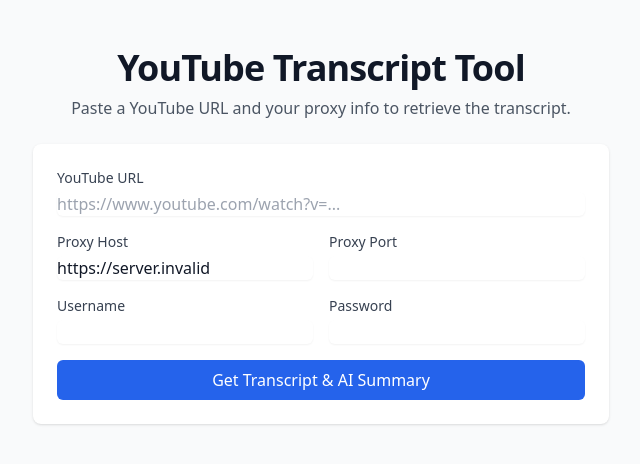
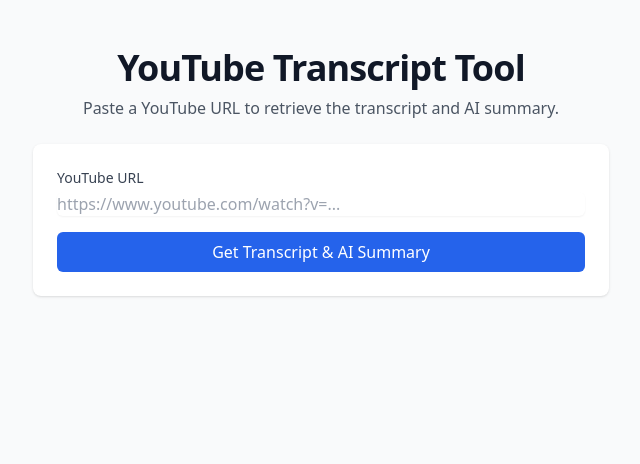
Before and after one commit to alanbouo/youtube-transcript-ui, a React (Vite) app: page / in a window 1280 px wide. Shown: the top 464 px of the page, without its empty margins (319-959 px from the left). Built offline with nearby package versions, Linux system fonts and the light colour scheme; no server answers; the HTML template or start-up script is replaced by a standard one.

Commit message:
removed proxy settings

```diff
--- a/src/App.tsx
+++ b/src/App.tsx
@@ -12,10 +12,6 @@
 
 export default function App() {
   const [url, setUrl] = useState("");
-  const [proxyHost, setProxyHost] = useState(import.meta.env.VITE_PROXY_HOST);
-  const [proxyPort, setProxyPort] = useState(import.meta.env.VITE_PROXY_PORT);
-  const [proxyUser, setProxyUser] = useState(import.meta.env.VITE_PROXY_USER);
-  const [proxyPass, setProxyPass] = useState(import.meta.env.VITE_PROXY_PASS);
 
   const [transcript, setTranscript] = useState("");
   const [token, setToken] = useState("");
@@ -36,8 +32,8 @@
   setHasResults(false);
   setLoading(true);
 
-  if (!url || !proxyHost || !proxyPort || !proxyUser || !proxyPass) {
-    setError("All fields are required.");
+  if (!url) {
+    setError("Please enter a YouTube URL.");
     return;
   }
 
@@ -52,11 +48,7 @@
   try {
     // 1. Récupérer le transcript
     const transcriptRes = await axios.post("https://yt.alanbouo.com/transcript", {
-      video_id: videoId,
-      proxy_host: proxyHost,
-      proxy_port: Number(proxyPort),
-      proxy_username: proxyUser,
-      proxy_password: proxyPass
+      video_id: videoId
     });
 
     const transcript = transcriptRes.data.transcript;
@@ -107,7 +99,7 @@
       <div className="max-w-xl w-full space-y-6">
         <header className="text-center">
           <h1 className="text-4xl font-bold tracking-tight text-gray-900">YouTube Transcript Tool</h1>
-          <p className="mt-2 text-gray-600">Paste a YouTube URL and your proxy info to retrieve the transcript.</p>
+          <p className="mt-2 text-gray-600">Paste a YouTube URL to retrieve the transcript and AI summary.</p>
         </header>
 
         <div className="bg-white p-6 rounded-lg shadow space-y-4">
@@ -123,44 +115,7 @@
             />
           </div>
 
-          <div className="grid grid-cols-2 gap-4">
-            <div>
-              <label className="block text-sm font-medium text-gray-700">Proxy Host</label>
-              <input
-                type="text"
-                value={proxyHost}
-                onChange={(e) => setProxyHost(e.target.value)}
-                className="mt-1 block w-full rounded-md border-gray-300 shadow-sm focus:ring-blue-500 focus:border-blue-500"
-              />
-            </div>
-            <div>
-              <label className="block text-sm font-medium text-gray-700">Proxy Port</label>
-              <input
-                type="number"
-                value={proxyPort}
-                onChange={(e) => setProxyPort(e.target.value)}
-                className="mt-1 block w-full rounded-md border-gray-300 shadow-sm focus:ring-blue-500 focus:border-blue-500"
-              />
-            </div>
-            <div>
-              <label className="block text-sm font-medium text-gray-700">Username</label>
-              <input
-                type="text"
-                value={proxyUser}
-                onChange={(e) => setProxyUser(e.target.value)}
-                className="mt-1 block w-full rounded-md border-gray-300 shadow-sm focus:ring-blue-500 focus:border-blue-500"
-              />
-            </div>
-            <div>
-              <label className="block text-sm font-medium text-gray-700">Password</label>
-              <input
-                type="password"
-                value={proxyPass}
-                onChange={(e) => setProxyPass(e.target.value)}
-                className="mt-1 block w-full rounded-md border-gray-300 shadow-sm focus:ring-blue-500 focus:border-blue-500"
-              />
-            </div>
-          </div>
+
 
           <button
             onClick={handleSubmit}
```
